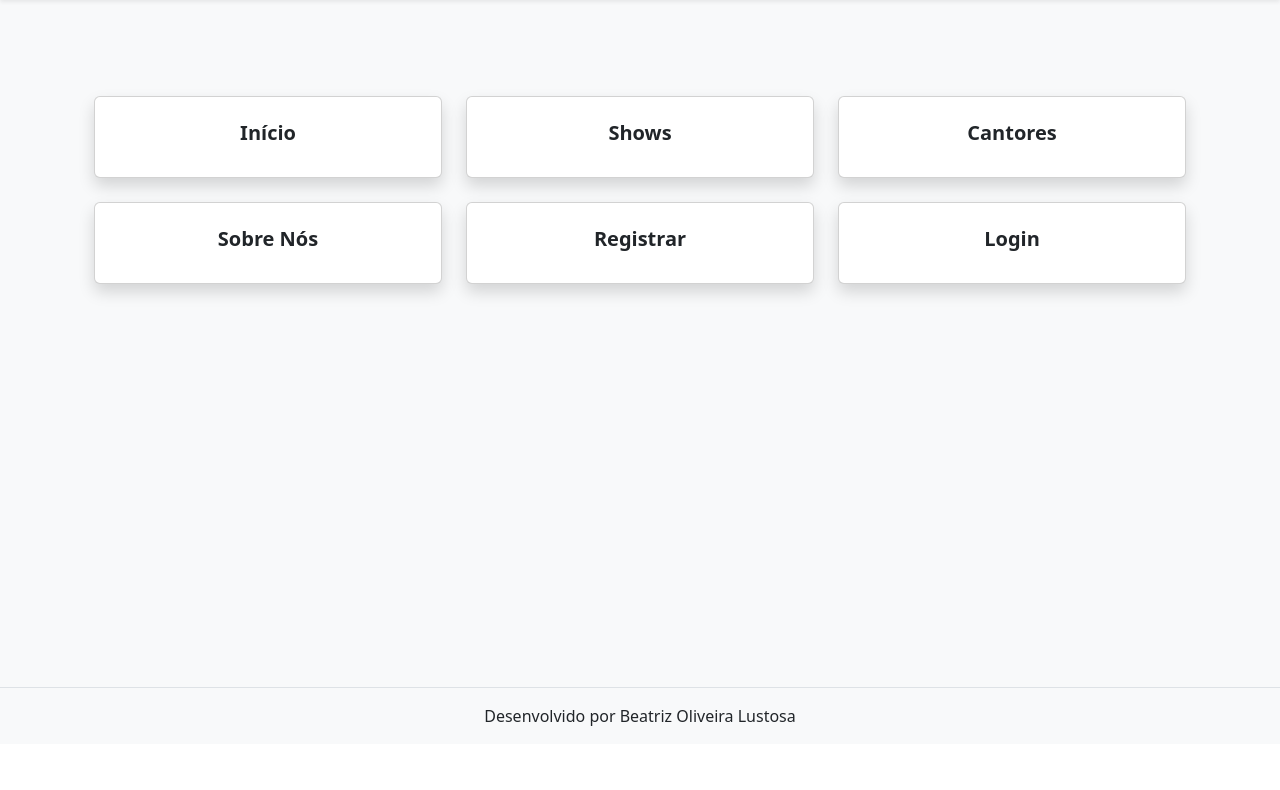
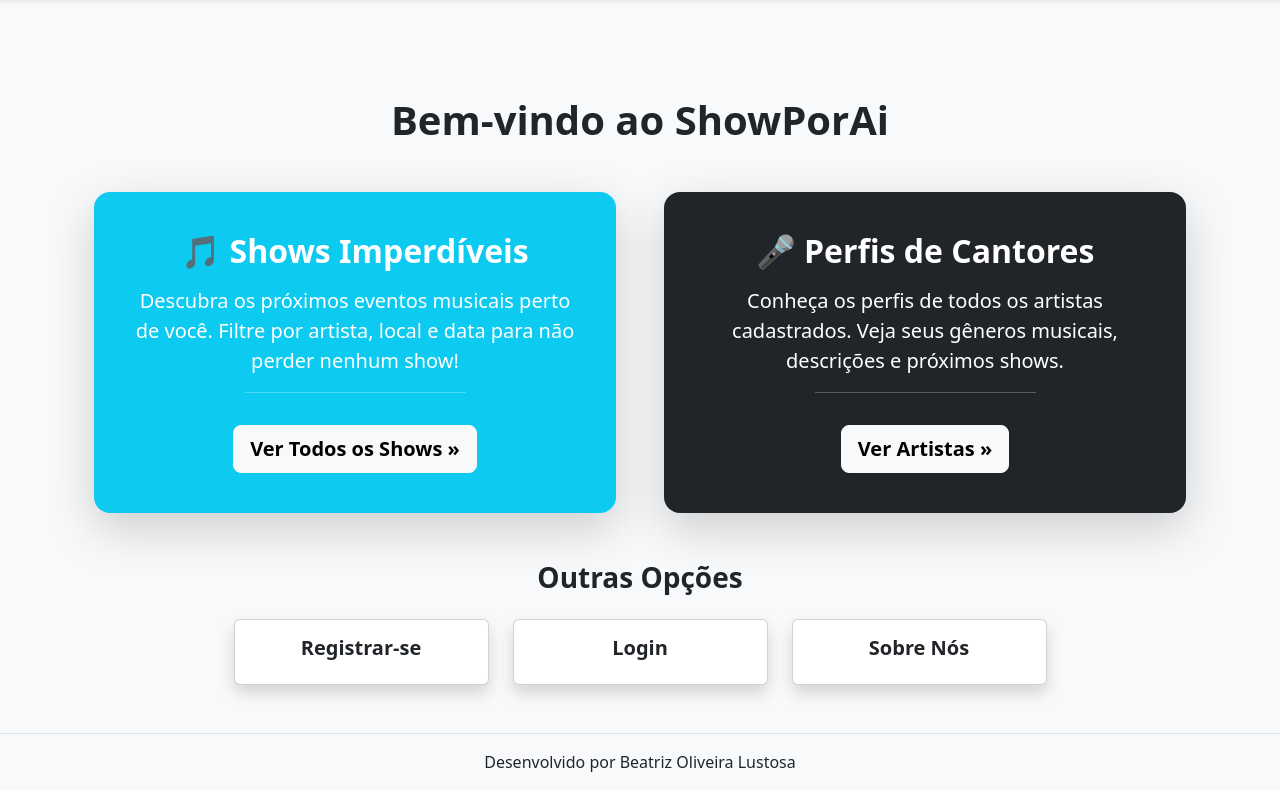
Before and after one commit to BeatrizLustosa/projetopw, a Django app: page / in a window 1280 px wide. Shown: the part 56-846 px from the top of the page. Before the commit the page ends 782 px from the top, so only its background shows below. Run offline with Django 4.2, Linux system fonts and the light colour scheme; data comes from the database, SQL or seed files in the repository.

Commit message:
Inserção de filtros para o Show

```diff
--- a/paginas/templates/paginas/index.html
+++ b/paginas/templates/paginas/index.html
@@ -32,7 +32,13 @@
             <li class="nav-item"><a class="nav-link" href="{% url 'inserir-show' %}">Cadastro dos Shows</a></li>
             <li class="nav-item"><a class="nav-link" href="{% url 'editar-perfil' %}">Atualização do Perfil Cantor</a></li>
             <li class="nav-item"><a class="nav-link" href="{% url 'sobre' %}">Sobre Nós</a></li>
-            <li class="nav-item"><a class="nav-link" href="{% url 'sair' %}">Logout</a></li>
+           <li class="nav-item">
+    <form method="POST" action="{% url 'sair' %}" style="display: inline;">
+        {% csrf_token %} <button type="submit" class="nav-link" style="border: none; background: none; cursor: pointer; padding: 0;">
+            Logout
+        </button>
+    </form>
+</li>
           {% else %}
             <li class="nav-item"><a class="nav-link" href="{% url 'index' %}">Início</a></li>
             <li class="nav-item"><a class="nav-link" href="{% url 'ver-show' %}">Shows</a></li>
@@ -51,88 +57,79 @@
 
    {% block conteudo %}
 <div class="container mt-5">
-  <div class="row justify-content-center g-4">
+    <h1 class="text-center mb-5 fw-bold text-dark">Bem-vindo ao ShowPorAi</h1>
 
-    <!-- Card Início -->
-    <div class="col-md-4">
-      <a href="{% url 'index' %}" class="text-decoration-none">
-        <div class="card shadow h-100 text-center p-4">
-          <h5 class="card-title text-dark fw-bold">Início</h5>
+    <div class="row justify-content-center g-5">
+
+        <div class="col-md-6">
+            <a href="{% url 'ver-show' %}" class="text-decoration-none">
+                <div class="card bg-info text-white shadow-lg h-100 p-4 border-0 rounded-4 highlight-card">
+                    <div class="card-body text-center">
+                        <i class="fas fa-ticket-alt fa-3x mb-3"></i> <h2 class="card-title fw-bolder mb-3">🎵 Shows Imperdíveis</h2>
+                        <p class="card-text fs-5">
+                            Descubra os próximos eventos musicais perto de você.
+                            Filtre por artista, local e data para não perder nenhum show!
+                        </p>
+                        <hr class="mx-auto w-50 border-white">
+                        <span class="btn btn-light btn-lg mt-3 fw-bold">Ver Todos os Shows &raquo;</span>
+                    </div>
                 </div>
             </a>
         </div>
 
-    <!-- Card Shows -->
-    <div class="col-md-4">
-      <a href="{% url 'ver-show' %}" class="text-decoration-none">
-        <div class="card shadow h-100 text-center p-4">
-          <h5 class="card-title text-dark fw-bold">Shows</h5>
+        <div class="col-md-6">
+            <a href="{% url 'ver-perfil' %}" class="text-decoration-none">
+                <div class="card bg-dark text-white shadow-lg h-100 p-4 border-0 rounded-4 highlight-card">
+                    <div class="card-body text-center">
+                        <i class="fas fa-microphone-alt fa-3x mb-3"></i> <h2 class="card-title fw-bolder mb-3">🎤 Perfis de Cantores</h2>
+                        <p class="card-text fs-5">
+                            Conheça os perfis de todos os artistas cadastrados.
+                            Veja seus gêneros musicais, descrições e próximos shows.
+                        </p>
+                        <hr class="mx-auto w-50 border-white">
+                        <span class="btn btn-light btn-lg mt-3 fw-bold">Ver Artistas &raquo;</span>
+                    </div>
                 </div>
             </a>
         </div>
 
-    <!-- Card Cantores -->
-    <div class="col-md-4">
-      <a href="{% url 'ver-perfil' %}" class="text-decoration-none">
-        <div class="card shadow h-100 text-center p-4">
-          <h5 class="card-title text-dark fw-bold">Cantores</h5>
+    </div>
+
+    <h3 class="text-center mt-5 mb-4 fw-bold">Outras Opções</h3>
+
+    <div class="row justify-content-center g-4">
+
+        {% if request.user.is_authenticated %}
+
+            <div class="col-md-3">
+                <a href="{% url 'inserir-show' %}" class="text-decoration-none">
+                    <div class="card shadow h-100 text-center p-3 small-card">
+                        <h5 class="card-title text-dark fw-bold">Cadastro de Shows</h5>
                     </div>
                 </a>
             </div>
 
-    {% if request.user.is_authenticated %}
-
-      <!-- Cadastro dos Shows -->
-      <div class="col-md-4">
-        <a href="{% url 'inserir-show' %}" class="text-decoration-none">
-          <div class="card shadow h-100 text-center p-4">
-            <h5 class="card-title text-dark fw-bold">Cadastro dos Shows</h5>
-          </div>
-        </a>
-      </div>
-
-      <!-- Cadastro Perfil Cantor -->
-      <div class="col-md-4">
-        <a href="{% url 'inserir-perfil' %}" class="text-decoration-none">
-          <div class="card shadow h-100 text-center p-4">
-            <h5 class="card-title text-dark fw-bold">Cadastro Perfil Cantor</h5>
-          </div>
-        </a>
-      </div>
-
-      <!-- Sobre nós -->
-      <div class="col-md-4">
-        <a href="{% url 'sobre' %}" class="text-decoration-none">
-          <div class="card shadow h-100 text-center p-4">
-            <h5 class="card-title text-dark fw-bold">Sobre Nós</h5>
+            <div class="col-md-3">
+                <a href="{% url 'editar-perfil' %}" class="text-decoration-none">
+                    <div class="card shadow h-100 text-center p-3 small-card">
+                        <h5 class="card-title text-dark fw-bold">Atualizar Perfil</h5>
                     </div>
                 </a>
             </div>
 
         {% else %}
 
-      <!-- Sobre nós -->
-      <div class="col-md-4">
-        <a href="{% url 'sobre' %}" class="text-decoration-none">
-          <div class="card shadow h-100 text-center p-4">
-            <h5 class="card-title text-dark fw-bold">Sobre Nós</h5>
+            <div class="col-md-3">
+                <a href="{% url 'registrar' %}" class="text-decoration-none">
+                    <div class="card shadow h-100 text-center p-3 small-card">
+                        <h5 class="card-title text-dark fw-bold">Registrar-se</h5>
                     </div>
                 </a>
             </div>
 
-      <!-- Registrar -->
-      <div class="col-md-4">
-        <a href="{% url 'registrar' %}" class="text-decoration-none">
-          <div class="card shadow h-100 text-center p-4">
-            <h5 class="card-title text-dark fw-bold">Registrar</h5>
-          </div>
-        </a>
-      </div>
-
-      <!-- Login -->
-      <div class="col-md-4">
+            <div class="col-md-3">
                 <a href="{% url 'login' %}" class="text-decoration-none">
-          <div class="card shadow h-100 text-center p-4">
+                    <div class="card shadow h-100 text-center p-3 small-card">
                         <h5 class="card-title text-dark fw-bold">Login</h5>
                     </div>
                 </a>
@@ -140,10 +137,16 @@
 
         {% endif %}
 
+        <div class="col-md-3">
+            <a href="{% url 'sobre' %}" class="text-decoration-none">
+                <div class="card shadow h-100 text-center p-3 small-card">
+                    <h5 class="card-title text-dark fw-bold">Sobre Nós</h5>
+                </div>
+            </a>
+        </div>
+
     </div>
 </div>
-
-
 {% endblock %}
   </main>
 
--- a/paginas/templates/paginas/sobre.html
+++ b/paginas/templates/paginas/sobre.html
@@ -14,10 +14,8 @@
       <p class="card-text fs-5 text-justify">
         O projeto “Show Por Aí” propõe o desenvolvimento de um site que conecta músicos locais ao público,
         promovendo a divulgação de eventos musicais em suas cidades. A plataforma permite que artistas cadastrem seus perfis,
-        compartilhem informações sobre seus shows — sejam eles públicos (em barzinhos, praças, festas abertas)
-        ou privados (em aniversários, confraternizações etc.) — e atualizem mídias promocionais.
-        O público, por sua vez, poderá buscar por apresentações conforme cidade, data e tipo de evento,
-        facilitando o acesso à cena musical local.
+        compartilhem informações sobre seus shows públicos (em barzinhos, praças, festas abertas) e atualizem mídias promocionais.
+        O público, por sua vez, poderá buscar por apresentações conforme cidade, data e tipo de evento, facilitando o acesso à cena musical local.
       </p>
     </div>
   </div>
--- a/paginas/views.py
+++ b/paginas/views.py
@@ -9,6 +9,8 @@ from django.views.generic.edit import CreateView
 from django.contrib.auth.models import User, Group
 from .forms import UsuarioCadastroForm
 from django.shortcuts import get_object_or_404
+
+from django.db.models import Q
 
 
 class IndexView(TemplateView):
@@ -173,6 +175,8 @@ class ShowUpdate(LoginRequiredMixin, SuccessMessageMixin, UpdateView):
         obj = get_object_or_404(Show, pk=self.kwargs['pk'], cantor=self.request.user)
         return obj
 
+
+
 ##################################################
 #DELETE
 class MidiaDelete(LoginRequiredMixin, SuccessMessageMixin, DeleteView):
@@ -244,9 +248,47 @@ class PerfilCantorList(ListView):
     model = PerfilCantor
     template_name = 'ver/perfil.html'
 
+# Seu arquivo views.py
+# <<< CERTIFIQUE-SE QUE ESTA LINHA ESTÁ NO TOPO
+
+# Seu views.py (apenas o trecho da ShowList)
+
+
+
 class ShowList(ListView):
     model = Show
     template_name = 'ver/show.html'
+
+    def get_queryset(self):
+        # 1. Ordenação Padrão: Pela data e hora mais próximas
+        queryset = super().get_queryset().order_by('data', 'hora')
+
+        cantor_busca = self.request.GET.get('cantor')
+        ordenar_por = self.request.GET.get('ordenar_por')
+
+        # 2. FILTRO POR CANTOR (Nome Artístico) 🎤
+        if cantor_busca:
+            # CORREÇÃO APLICADA: Usando cantor__perfil_cantor (com underscore)
+            queryset = queryset.filter(
+                Q(cantor__perfil_cantor__nome_artistico__icontains=cantor_busca) |
+                Q(cantor__username__icontains=cantor_busca)
+            )
+
+        # 3. ORDENAÇÃO 🔠
+        if ordenar_por == 'cantor_asc':
+            # CORREÇÃO APLICADA: Usando cantor__perfil_cantor (com underscore)
+            queryset = queryset.order_by('cantor__perfil_cantor__nome_artistico')
+        elif ordenar_por == 'local_asc':
+            queryset = queryset.order_by('local__nome')
+
+        return queryset
+
+    # ... get_context_data permanece igual
+    def get_context_data(self, **kwargs):
+        # Passa os parâmetros GET para o template para manter o formulário preenchido
+        context = super().get_context_data(**kwargs)
+        context['filtros_aplicados'] = self.request.GET
+        return context
 
 ###########################################
 
```
Also changed, not shown: paginas/models.py (+18 -1 lines), paginas/templates/ver/show.html (+45 -3 lines). Lines whose indentation alone changed are shown as unchanged.
